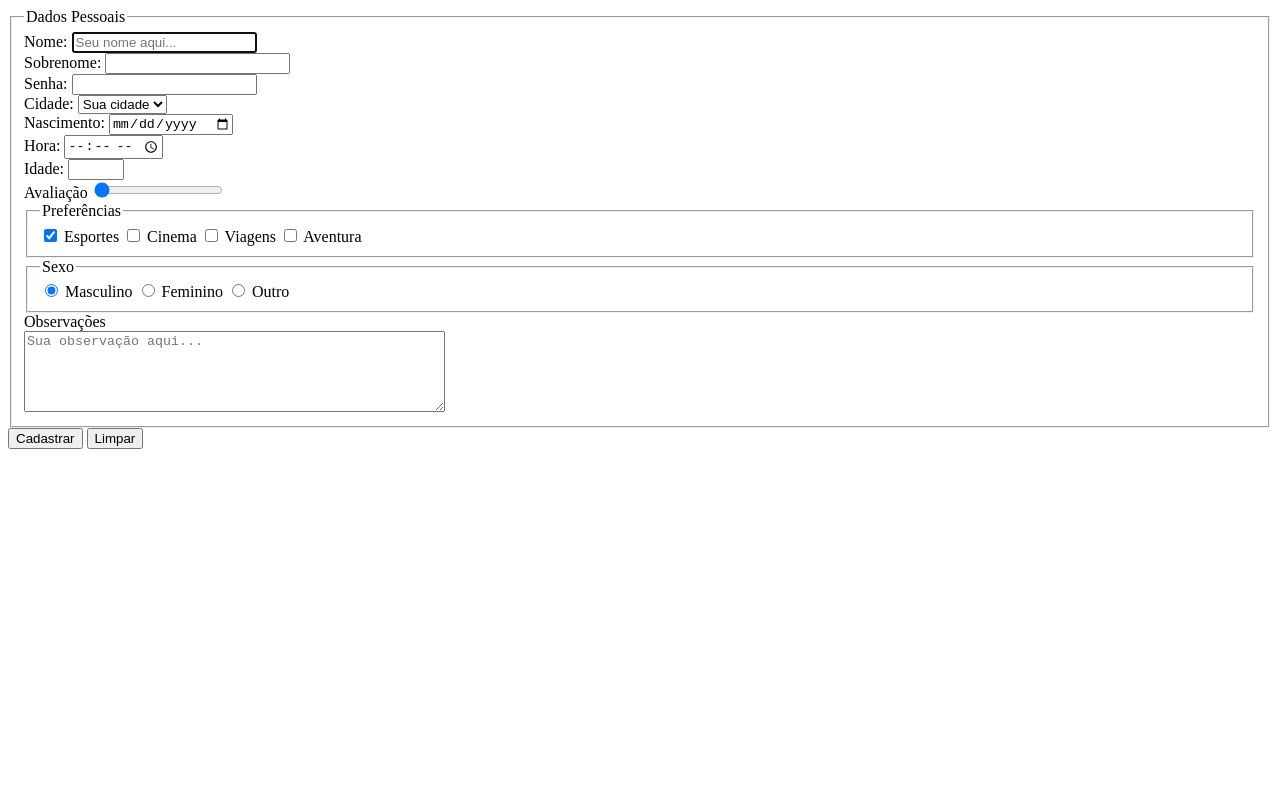
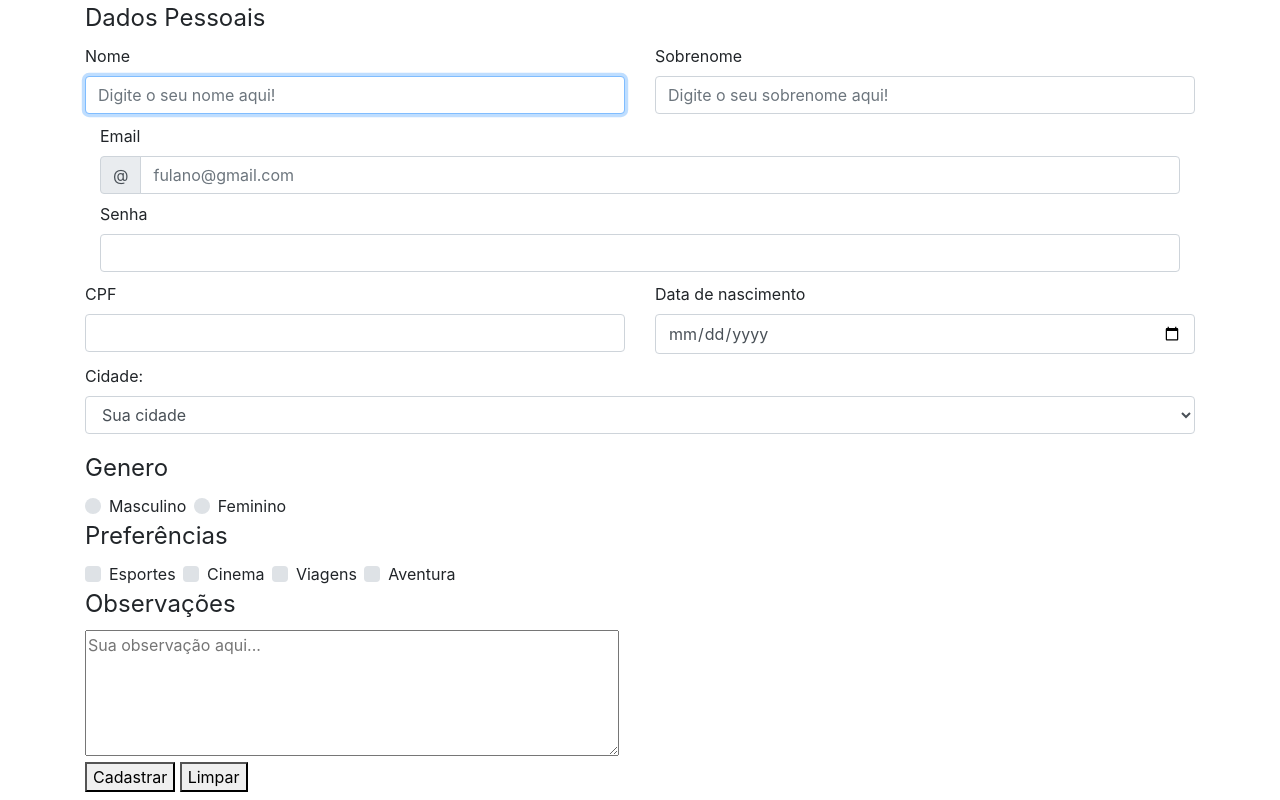
Before and after one commit to Rafael-Duarte13/Exemplos, a plain HTML site: page form.html in a window 1280 px wide. Drawn offline with Linux system fonts and the light colour scheme.

Commit message:
Atualização

```diff
--- a/form.html
+++ b/form.html
@@ -1,103 +1,103 @@
 <!DOCTYPE html> <!-- Informar a versão do HTML5 -->
 <html>
 	<head>
-		<meta charset="utf-8" />
+		<meta charset="utf-8"/>
 		<title>Formulário</title>
+		<link rel="stylesheet" href="resources/css/bootstrap.css">
 	</head>
 	<body>
+		<div class="container">
 			<!-- Declaração de formulário -->
 			<form method="get" action="arquivo.php">
 				<fieldset>
 					<legend>Dados Pessoais</legend>
+					<div class="row">
+						<div class="col">
+							<label>Nome</label>
+							<input type="text" class="form-control" placeholder="Digite o seu nome aqui!" autofocus/>
+						</div>
+						<div class="col">
+							<label>Sobrenome</label>
+							<input type="text" class="form-control" placeholder="Digite o seu sobrenome aqui!"/>
+						</div>
+					</div>
+					<div class="form-group" style="margin-top: 10px;">
+					<div class="col-auto">
+						<label>Email</label>
+						<label class="sr-only" for="inlineFormInputGroup">Email</label>
+						<div class="input-group mb-2">
+							<div class="input-group-prepend">
+							<div class="input-group-text">@</div>
+						</div>
+						<input type="text" class="form-control" id="inlineFormInputGroup" placeholder="fulano@gmail.com">
+					</div>
 
-				<label for="nome">Nome:</label>
-				<input type="text" id="nome" name="nome" maxlength="20" size="20" placeholder="Seu nome aqui..." autocomplete="off" required autofocus />
-				<br />
-
-				<label for="sobre">Sobrenome:</label>
-				<input type="text" id="sobre" name="sobre" />
-				<br />
-
-				<label for="senha">Senha:</label>
-				<input type="password" id="senha" name="senha" />
-				<br />
-
+						<label for="senha">Senha</label>
+						<input type="password" class="form-control" id="senha" name="senha"/>
+					</div>
+					<div class="row" style="margin-top: 10px;">
+						<div class="col">
+							<label for="cpf">CPF</label>
+							<input type="text" class="form-control" id="cpf" name="CPF"/>
+						</div>
+						<div class="col">
+							<label for="dt_nasc">Data de nascimento</label>
+							<input type="date" class="form-control" id="dt_nasc" name="dt_nasc"/>
+						</div>
+					</div>
+					<div class="form-group" style="margin-top: 10px;">
 						<label for="cidade">Cidade:</label>
-				<select id="cidade" name="cidade">
+						<select class="form-control" id="cidade" name="cidade">
 							<option disabled selected>Sua cidade</option>
 							<option value="nat">Natal</option>
 							<option value="mos">Mossoró</option>
 							<option value="cai">Caicó</option>
 							<option value="ass">Assu</option>
 						</select>
-				<br />
+					</div>
 
-				<label for="dt_nasc">Nascimento:</label>
-				<input type="date" id="dt_nasc" name="dt_nasc" />
-				<br />
-
-				<label for="hr_nasc">Hora:</label>
-				<input type="time" id="hr_nasc" name="hr_nasc" />
-				<br />
-
-				<label for="idade">Idade:</label>
-				<input type="number" id="idade" name="idade" min="18" max="30" />
-				<br />
-
-				<label for="avali">Avaliação</label>
-				<input type="range" id="avali" name="avali" min="0" max="10" value="0" />
-				<br />
+					<fieldset>
+						<legend>Genero</legend>
+						<div class="custom-control custom-radio" style="display: inline-block; margin-right: 3px;">
+							<input type="radio" id="customRadio1" name="customRadio" class="custom-control-input">
+							<label class="custom-control-label" for="customRadio1">Masculino</label>
+						</div>
+						<div class="custom-control custom-radio" style="display: inline-block;">
+							<input type="radio" id="customRadio2" name="customRadio" class="custom-control-input">
+							<label class="custom-control-label" for="customRadio2">Feminino</label>
+						</div>
+					</fieldset>
 
 					<fieldset>
 						<legend>Preferências</legend>
 
-					<label>
-						<input type="checkbox" name="esportes" checked />
-						Esportes
-					</label>
-
-					<label>
-						<input type="checkbox" name="cinema" />
-						Cinema
-					</label>
-
-					<label>
-						<input type="checkbox" name="viagens" />
-						Viagens
-					</label>
-
-					<label>
-						<input type="checkbox" name="aventura" />
-						Aventura
-					</label>
+						<div class="custom-control custom-checkbox" style="display: inline-block; margin-right: 3px;">
+							<input type="checkbox" class="custom-control-input" id="customCheck1">
+							<label class="custom-control-label" for="customCheck1">Esportes</label>
+						</div>
+						<div class="custom-control custom-checkbox" style="display: inline-block; margin-right: 3px;">
+							<input type="checkbox" class="custom-control-input" id="customCheck2">
+							<label class="custom-control-label" for="customCheck2">Cinema</label>
+						</div>
+						<div class="custom-control custom-checkbox" style="display: inline-block; margin-right: 3px;">
+							<input type="checkbox" class="custom-control-input" id="customCheck3">
+							<label class="custom-control-label" for="customCheck3">Viagens</label>
+						</div>
+						<div class="custom-control custom-checkbox" style="display: inline-block; margin-right: 3px;">
+							<input type="checkbox" class="custom-control-input" id="customCheck4">
+							<label class="custom-control-label" for="customCheck4">Aventura</label>
+						</div>
 					</fieldset>
 
-				<fieldset>
-					<legend>Sexo</legend>
-
-					<label>
-						<input type="radio" name="sexo" value="Masculino" checked />
-						Masculino
-					</label>
-
-					<label>
-						<input type="radio" name="sexo" value="Feminino" />
-						Feminino
-					</label>
-
-					<label>
-						<input type="radio" name="sexo" value="Outro" />
-						Outro
-					</label>
-				</fieldset>
-
-				<label for="observacao">Observações</label>
-				<br />
+					<div style="float: left;">
+						<legend>Observações</legend>
 						<textarea placeholder="Sua observação aqui..." maxlength="100" cols="50	" rows="5"></textarea>
+					</div>
 
 				</fieldset>
 					<button type="submit">Cadastrar</button>
 					<button type="reset">Limpar</button>
 			</form>
+		</div>
 	</body>
 </html>
--- /dev/null
+++ b/resources/css/responsividade.css
@@ -0,0 +1,68 @@
+* {
+	margin: 0;
+	padding: 0;
+}
+
+@media only screen and (max-width: 480px) {
+	#container {
+		width: 400px;
+		margin: auto;
+		background-color: blue;
+	}
+
+	#cabecalho, #rodape, #menu-direito {
+		display: none;
+	}
+
+	#menu-esquerdo {
+		width: 100px;
+		height: 300px;
+		background-color: red;
+		float: left;
+	}
+
+	#conteudo {
+		width: 300px;
+		height: 300px;
+		background-color: green;
+		float: left;
+	}
+}
+
+@media only screen and (max-width: 768px) {
+	#container {
+		width: 750px;
+		margin: auto;
+	}
+
+	#menu-direito {
+		display: none;
+	}
+
+	#cabecalho {
+		width: 700px;
+		height: 50px;
+		background-color: red;
+	}
+
+	#menu-esquerdo {
+		width: 100px;
+		height: 300px;
+		background-color: green;
+		float: left;
+	}
+
+	#conteudo {
+		width: 600px;
+		height: 300px;
+		background-color: blue;
+		float: left;
+	}
+
+	#rodape {
+		width: 700px;
+		height: 50px;
+		background-color: purple;
+		clear: left;
+	}
+}
```
Also changed, not shown: form-bootstrap.html (+37 -0 lines), resp.html (added, +46 -0 lines). Lines whose indentation alone changed are shown as unchanged.
